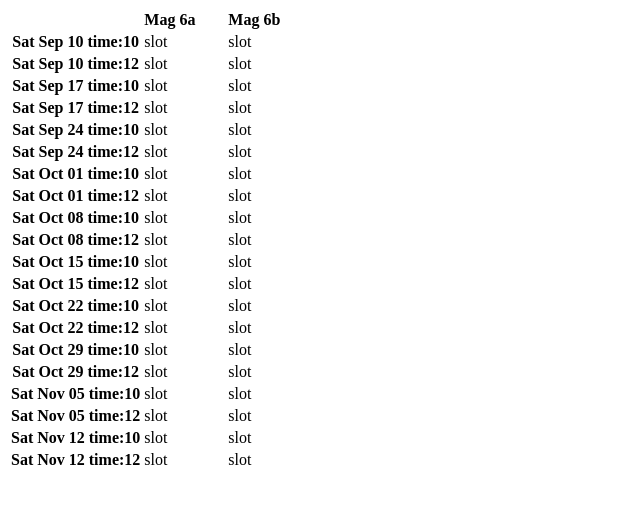
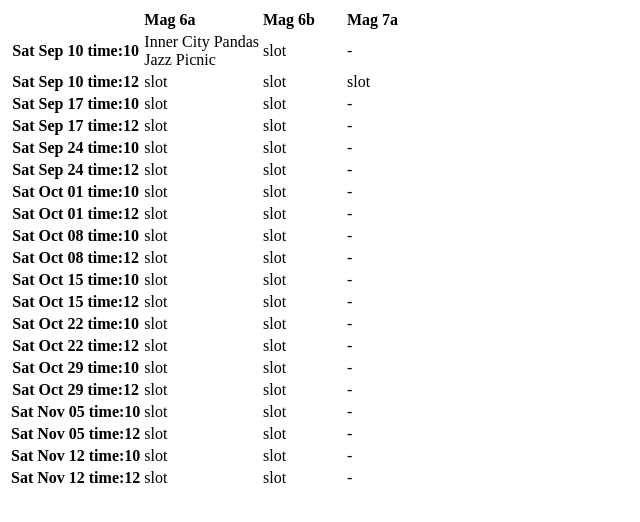
Before and after one commit to dlev-/LeagueScheduler, a React app: page / in a window 1280 px wide. Shown: the top 522 px of the page, without its empty margins (0-640 px from the left). Built offline with nearby package versions, Linux system fonts and the light colour scheme.

Commit message:
add drag-drop support for the schedule grid

```diff
--- a/src/GameSlotModel.ts
+++ b/src/GameSlotModel.ts
@@ -1,15 +1,25 @@
 import MatchupModel from "./MatchupModel";
 
 class GameSlotModel {
+	private static _idCounter = 0;
 	private _day: Date;
 	private _time: number;
 	private _fieldNum: number;
 	private _matchup: MatchupModel;
+	private _id: string;
+	private _dayTimeKey: string;
 
 	constructor(day: Date, time: number, fieldNum: number) {
 		this._day = day;
 		this._time = time;
 		this._fieldNum = fieldNum;
+		this._id = (GameSlotModel._idCounter++).toString();
+		this._dayTimeKey = this.day.getUTCFullYear() + "-" + (this.day.getUTCMonth() + 1) + "-" + this.day.getUTCDate() + ":" + this.time.toString();
+		this._dayTimeKey = this.day.toUTCString() + this.time.toString();
+	}
+
+	get id():string {
+		return this._id;
 	}
 
 	get day():Date {
@@ -22,6 +32,10 @@ class GameSlotModel {
 
 	get fieldNum():number {
 		return this._fieldNum;
+	}
+
+	get dayTimeKey():string {
+		return this._dayTimeKey;
 	}
 
 	get matchup():MatchupModel {
--- /dev/null
+++ b/src/ScheduleCreator.tsx
@@ -0,0 +1,81 @@
+import * as React from "react";
+import * as ReactDOM from "react-dom";
+import ScheduleGrid from "./ScheduleGrid";
+import GameSlotModel from "./GameSlotModel";
+import FieldModel from "./FieldModel";
+
+
+class ScheduleCreator {
+  private _fields: FieldModel[];
+  private _fieldIds: number[];
+  private _gameSlots: GameSlotModel[];
+  private _fieldToGSMaps: { [fieldId: number] : GameSlotModel;}[];
+
+  public constructor(fields: FieldModel[], gameSlots: GameSlotModel[]) {
+	this._fields = fields;
+	this._gameSlots = gameSlots;
+	this._fieldIds = ScheduleCreator.getFieldIds(fields);
+	this._fieldToGSMaps = ScheduleCreator.processGameSlots(gameSlots);
+	this.render();
+  }
+
+  private static processGameSlots(gameSlots: GameSlotModel[]): { [fieldId: number] : GameSlotModel;}[] {
+  	var bundles : { [fieldId: number] : GameSlotModel;}[] = [];
+
+  	let currentBundle : { [fieldId: number] : GameSlotModel;} = {};
+  	let currentGS = gameSlots[0];
+  	currentBundle[currentGS.fieldNum] = currentGS;
+
+  	for (let ii = 1; ii < gameSlots.length; ++ii){
+  		let gs = gameSlots[ii];
+  		if (gs.dayTimeKey != currentGS.dayTimeKey) {
+  			bundles.push(currentBundle);
+  			currentBundle = {};
+  		}
+		currentBundle[gs.fieldNum] = gs;
+		currentGS = gs;
+  	}
+  	bundles.push(currentBundle);
+  	return bundles;
+  }
+
+  private static getFieldIds(fields: FieldModel[]): number[] {
+  	let fieldIds: number[] = [];
+  	for (let ii = 0; ii < fields.length; ++ii) {
+  		fieldIds.push(fields[ii].id);
+  	}
+  	return fieldIds
+  }
+
+  private render() {
+  	var swapper = (gsmId1: string, gsmId2: string) => this.swapMatchups(gsmId1, gsmId2);
+	ReactDOM.render(
+		<ScheduleGrid
+			fields={this._fields}
+			fieldIds = {this._fieldIds}
+			fieldToGSMaps={this._fieldToGSMaps}
+			swapMatchups = {swapper}/>,
+		document.getElementById("root")
+	);
+  }
+
+  private swapMatchups(gsmId1: string, gsmId2: string) {
+  	let gs1 = this._findGsm(gsmId1);
+  	let gs2 = this._findGsm(gsmId2);
+  	let tempMatch = gs1.matchup;
+  	gs1.matchup = gs2.matchup;
+  	gs2.matchup = tempMatch;
+  	this.render();
+  }
+
+  private _findGsm(id: string) {
+  	let gss = this._gameSlots;
+  	for (let ii = 0; ii < gss.length; ++ii) {
+  	  if (gss[ii].id == id) {
+  	  	return gss[ii];
+  	  }
+  	}
+  	return null;
+  }
+}
+export default ScheduleCreator;
--- a/src/ScheduleGrid.tsx
+++ b/src/ScheduleGrid.tsx
@@ -26,23 +26,53 @@ class ScheduleFieldHeader extends React.Component<ScheduleFieldHeaderProps, {}>
 
 interface ScheduleCellProps {
   gsm: GameSlotModel;
+  swapMatchups: (gsmId1: string, gsmId2: string) => void;
 }
 
 class ScheduleCell extends React.Component<ScheduleCellProps, {}> {
+  dragStart(evt: any) {
+  	evt.dataTransfer.setData("text", this.props.gsm.id);
+  }
+
+  dragOver(evt: any) {
+  	evt.preventDefault();
+  	return true;
+  }
+
+  dragDropped(evt: any) {
+  	let dragSourceGsmId = evt.dataTransfer.getData("text");
+  	let dragTargetGsmId = this.props.gsm.id;
+  	if (dragSourceGsmId != dragTargetGsmId) {
+  		this.props.swapMatchups(dragSourceGsmId, dragTargetGsmId);
+  	}
+  }
+
   render() {
   	let game = this.props.gsm;
   	if (!game) {
-  		return <div>none</div>;
+  		return <div>-</div>;
   	} else if (!game.matchup){
-		return <div>slot</div>;
+		return <div draggable='true'
+		            onDragStart={e => this.dragStart(e)}
+		            onDragOver={e => this.dragOver(e)}
+		            onDrop={e => this.dragDropped(e)}>slot</div>;
   	} else {
+	 //  return (
+		// <table>
+		// 	<tbody>
+		// 	<tr><td>{game.matchup.team1.teamName}</td></tr>
+		// 	<tr><td>{game.matchup.team2.teamName}</td></tr>
+		// 	</tbody>
+		// </table>
+	 //  );
 	  return (
-		<table>
-			<tbody>
-			<tr><td>{game.matchup.team1.teamName}</td></tr>
-			<tr><td>{game.matchup.team2.teamName}</td></tr>
-			</tbody>
-		</table>
+		<div draggable='true'
+             onDragStart={e => this.dragStart(e)}
+             onDragOver={e => this.dragOver(e)}
+             onDrop={e => this.dragDropped(e)}>
+		  <div>{game.matchup.team1.teamName}</div>
+		  <div>{game.matchup.team2.teamName}</div>
+		</div>
 	  );
   	}
   }
@@ -52,8 +82,8 @@ interface ScheduleRowProps {
   day: Date;
   time: number;
   fieldIds: number[];
-  key: string;
   gameSlots: { [fieldId: number] : GameSlotModel;};
+  swapMatchups: (gsmId1: string, gsmId2: string) => void;
 }
 
 class ScheduleRow extends React.Component<ScheduleRowProps, {}> {
@@ -65,9 +95,11 @@ class ScheduleRow extends React.Component<ScheduleRowProps, {}> {
 
   		  {this.props.fieldIds.map(function(fieldId) {
   		  	let gsm = localProps.gameSlots[fieldId];
-			  return <td><ScheduleCell
-		  		key={fieldId}
-		  		gsm={gsm} /></td>;
+			  return (
+			    <td>
+			      <ScheduleCell key={fieldId} gsm={gsm} swapMatchups={localProps.swapMatchups} />
+			    </td>
+			  );
 	      })}
 	    </tr>
 	  )
@@ -76,14 +108,14 @@ class ScheduleRow extends React.Component<ScheduleRowProps, {}> {
 
 interface ScheduleGridProps {
   fields: FieldModel[];
-  gameSlots: GameSlotModel[];
+  fieldIds: number[];
+  fieldToGSMaps: { [fieldId: number] : GameSlotModel;}[];
+  swapMatchups: (gsmId1: string, gsmId2: string) => void;
 }
 
 class ScheduleGrid extends React.Component<ScheduleGridProps, {}> {
   render() {
 	var localProps = this.props;
-	let fieldIds = ScheduleGrid.getFieldIds(localProps.fields);
-	var rows : ScheduleRowProps[] = this.processGameSlots(localProps.gameSlots, fieldIds);
 	return (
 		<table>
 			<thead>
@@ -94,46 +126,30 @@ class ScheduleGrid extends React.Component<ScheduleGridProps, {}> {
 			</tr>
 			</thead>
 			<tbody>
-			{rows.map(function(row) {
-				let key = row.day.toUTCString() + row.time;
-				return React.createElement(ScheduleRow, row);
+			{localProps.fieldToGSMaps.map(function(gameSlots) {
+				let gsm : GameSlotModel;
+				for (let ii = 0; ii < localProps.fieldIds.length; ++ii) {
+					gsm = gameSlots[localProps.fieldIds[ii]];
+					if (gsm) {
+						break;
+					}
+				}
+				console.log(gsm.dayTimeKey);
+
+				return (
+					<ScheduleRow
+					  day={gsm.day}
+					  time={gsm.time}
+					  fieldIds={localProps.fieldIds}
+					  key={gsm.dayTimeKey}
+					  gameSlots={gameSlots}
+					  swapMatchups={localProps.swapMatchups} />
+			    );
 			}) }
 			</tbody>
 		</table>
 	)
   }
-
-  private processGameSlots(gameSlots: GameSlotModel[], fieldIds: number[]): ScheduleRowProps[] {
-  	var bundles : ScheduleRowProps[] = [];
-
-  	let currentBundle : ScheduleRowProps = ScheduleGrid.createRowProps(gameSlots[0], fieldIds);
-  	currentBundle.gameSlots[gameSlots[0].fieldNum] = gameSlots[0];
-
-  	for (let ii = 1; ii < gameSlots.length; ++ii){
-  		let gs = gameSlots[ii];
-  		if (gs.day != currentBundle.day || gs.time != currentBundle.time) {
-  			bundles.push(currentBundle);
-  			currentBundle = ScheduleGrid.createRowProps(gs, fieldIds);
-  		}
-		currentBundle.gameSlots[gs.fieldNum] = gs;
-  	}
-  	bundles.push(currentBundle);
-  	return bundles;
-  }
-
-  private static createRowProps(gsm: GameSlotModel, fieldIds: number[]): ScheduleRowProps {
-  	let key = gsm.day.toUTCString() + gsm.time;
-  	let toRet : ScheduleRowProps = {time: gsm.time, day: gsm.day, gameSlots: {}, fieldIds: fieldIds, key: key};
-  	return toRet;
-  }
-
-  private static getFieldIds(fields: FieldModel[]): number[] {
-  	let fieldIds: number[] = [];
-  	for (let ii = 0; ii < fields.length; ++ii) {
-  		fieldIds.push(fields[ii].id);
-  	}
-  	return fieldIds
-  }
 }
 
 export default ScheduleGrid;
--- a/src/app.tsx
+++ b/src/app.tsx
@@ -3,9 +3,11 @@ import * as ReactDOM from "react-dom";
 import MatchupCreator from "./MatchupCreator";
 import TeamManager from "./teamManager";
 import ScheduleGrid from "./ScheduleGrid";
+import ScheduleCreator from "./ScheduleCreator";
 import RootModel from "./RootModel";
 import TeamModel from "./teamModel";
 import FieldModel from "./FieldModel";
+import MatchupModel from "./MatchupModel";
 import GameSlotModel from "./GameSlotModel";
 
 import ScheduleValidator from "./ScheduleValidator";
@@ -31,8 +33,14 @@ for (let ii = 0; ii < 10; ++ii) {
 	root.schedule.addGameSlot(new GameSlotModel(gameDate, 12, 93));
 }
 
+root.schedule.addGameSlot(new GameSlotModel(baseDate, 12, 20));
+
 root.addField(new FieldModel("Mag 6a", 92));
 root.addField(new FieldModel("Mag 6b", 93));
+root.addField(new FieldModel("Mag 7a", 20));
+
+// add matchups
+root.schedule.gameSlots[0].matchup = new MatchupModel(root.teams[0], root.teams[1]);
 
 var serializedModel = JSON.stringify(root.serialize());
 var newRoot = RootModel.deserialize(JSON.parse(serializedModel));
@@ -57,24 +65,26 @@ ScheduleValidator.validateByes(root);
 //var matchupCreator = new MatchupCreator(teamListHardCoded);
 
 
-interface AppProps {
-	root: RootModel;
-}
+// interface AppProps {
+// 	root: RootModel;
+// }
 
-class App extends React.Component<AppProps, {}> {
+// class App extends React.Component<AppProps, {}> {
 
-	render() {
+// 	render() {
 
-		return (
-			<div>
-				<div>
-					<ScheduleGrid gameSlots={root.schedule.gameSlots} fields={root.fields} />
-				</div>
-			</div>
-		)
-	}
-}
+// 		return (
+// 			<div>
+// 				<div>
+// 					<ScheduleGrid gameSlots={root.schedule.gameSlots} fields={root.fields} />
+// 				</div>
+// 			</div>
+// 		)
+// 	}
+// }
 
 root.schedule.sortGameSlots();
-var rootElement = React.createElement(App, {'root': root})
-ReactDOM.render(rootElement, document.getElementById('root'))
+// var rootElement = React.createElement(App, {'root': root})
+// ReactDOM.render(rootElement, document.getElementById('root'))
+
+var scheduleCreator = new ScheduleCreator(root.fields, root.schedule.gameSlots);
```
